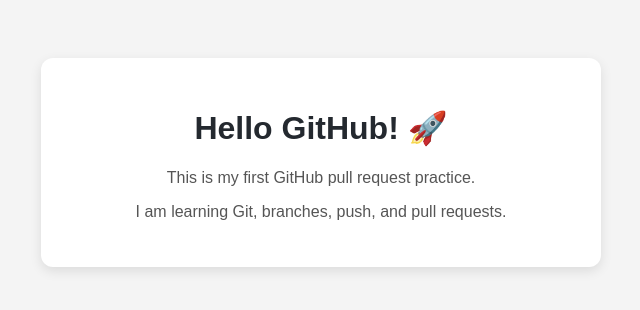
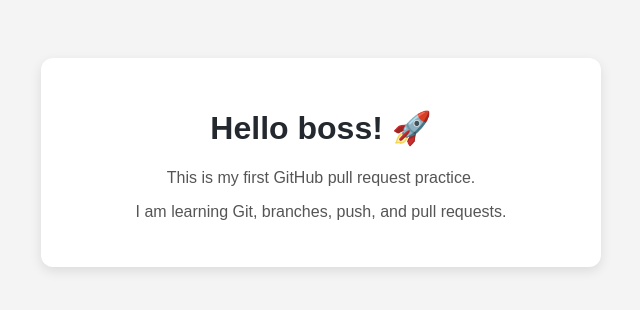
Before and after one commit to shamsheermuhammed717-mycodingjourney/github-pr-practice, a plain HTML site: page index.html in a window 1280 px wide. Shown: the whole page, without its empty margins (319-959 px from the left). Drawn offline with Linux system fonts and the light colour scheme.

Commit message:
Update homepage greeting

```diff
--- a/index.html
+++ b/index.html
@@ -35,7 +35,7 @@
 <body>
 
     <div class="card">
-        <h1>Hello GitHub! 🚀</h1>
+        <h1>Hello boss! 🚀</h1>
         <p>This is my first GitHub pull request practice.</p>
         <p>I am learning Git, branches, push, and pull requests.</p>
     </div>
```
